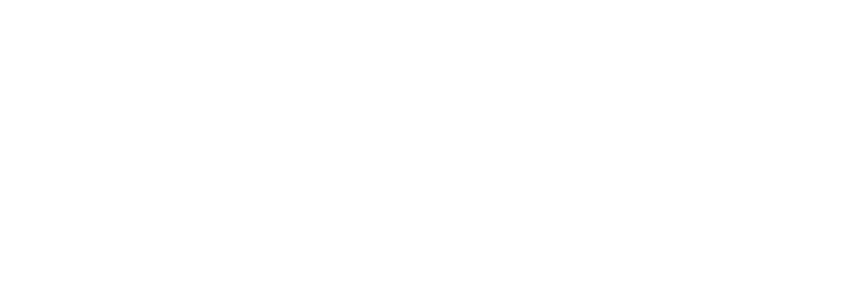
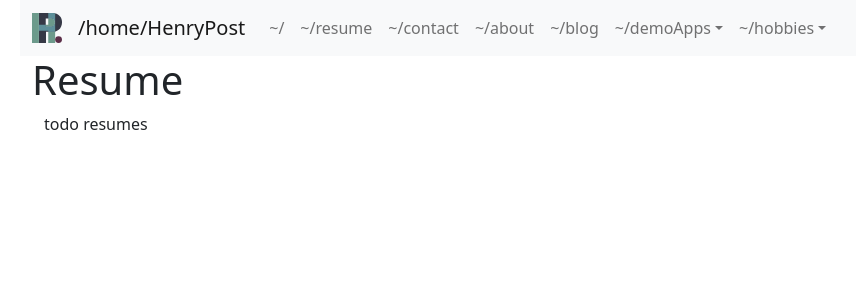
Before and after one commit to meltingscales/henrypost.net, a React (Create React App) app: page /resume in a window 1280 px wide. Before the commit this address had no page. Shown: the top 300 px of the page, without its empty margins (62-918 px from the left). Built offline with nearby package versions, Linux system fonts and the light colour scheme.

Commit message:
start resume

```diff
--- a/src/Navigation.tsx
+++ b/src/Navigation.tsx
@@ -69,14 +69,17 @@
                             <NavigationItem href={"/"}
                                             customName={"~/"}/>
 
-                            <NavigationItem href={"/blog"}
-                                            name={"blog"}/>
+                            <NavigationItem href={"/resume"}
+                                            name={"resume"}/>
 
                             <NavigationItem href={"/contact"}
                                             name={"contact"}/>
 
                             <NavigationItem href={"/about"}
                                             name={"about"}/>
+
+                            <NavigationItem href={"/blog"}
+                                            name={"blog"}/>
 
                             <NavDropdown
                                 title={TextFmtService.homeDirFmt('demoApps')}
--- a/src/Routing.tsx
+++ b/src/Routing.tsx
@@ -9,6 +9,7 @@
 import React from "react";
 import Music from "./pages/hobbies/Music";
 import Videogames from "./pages/hobbies/Videogames";
+import Resume from "./pages/Resume";
 
 function NoPage() {
     return <div>nopage!</div>;
@@ -32,6 +33,9 @@
                 <Route path={"about"}
                        element={<About/>}/>
 
+                <Route path={"resume"}
+                       element={<Resume/>}/>
+
                 <Route path={"demoApps/githubApp"}
                        element={<GithubApp/>}/>
 
--- /dev/null
+++ b/src/pages/Resume.tsx
@@ -0,0 +1,16 @@
+import {OWNER_NAME} from "../Config";
+import {Container} from "react-bootstrap";
+import React from "react";
+
+
+
+const Resume = () => {
+    return <>
+        <h1>Resume</h1>
+        <Container>
+            <p>todo resumes</p>
+        </Container>
+    </>;
+}
+
+export default Resume ;
```
Also changed, not shown: src/model/MResume.tsx (added, +18 -0 lines).
